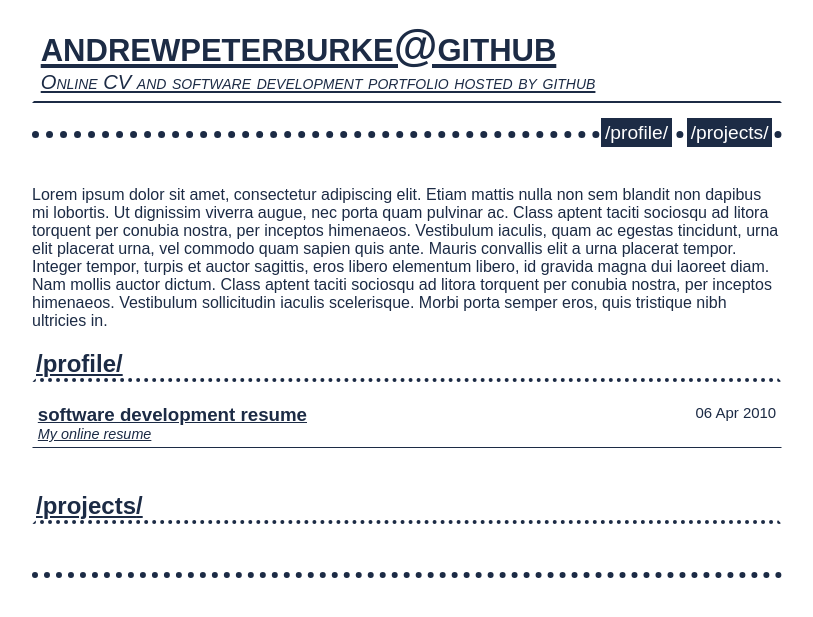
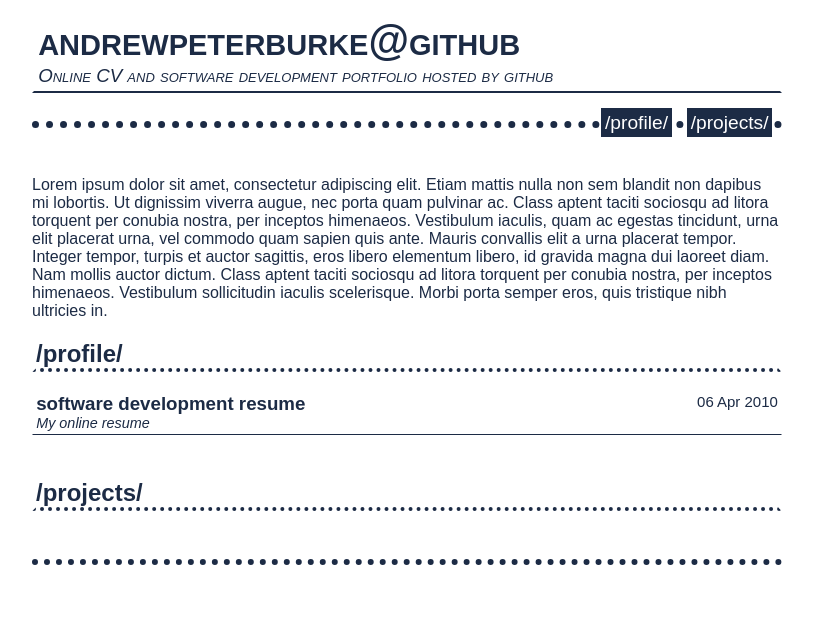
Before and after one commit to apburke/andrewpeterburke.github.com, a Jekyll site: the page built from index.markdown, in a window 1280 px wide. Shown: the top 617 px of the page, without its empty margins (233-1046 px from the left). Built offline with Jekyll 4.4.1, drawn with Linux system fonts in a browser that asks for light colours.

Commit message:
Minor css edits

```diff
--- a/css/default.css
+++ b/css/default.css
@@ -12,7 +12,7 @@
 }
 
  #header {
-  font-size: 1.4em;
+  font-size: 1.3em;
   margin: .5em 0em;
  }
 
@@ -35,6 +35,7 @@
 
 .branch a, .site_heading a {
  color: inherit;
+ text-decoration: none;
 }
 
 .branch h2 {
@@ -83,8 +84,8 @@
 
 
 .post_heading, .site_heading {
- padding: .3em;
- margin: 0 0 .5em;
+ padding: .2em;
+ margin: 0;
  border: .1em solid #FFF;
  border-bottom: .1em solid;
  border-: .1em solid;
@@ -92,7 +93,7 @@
 }
 
 .post_heading a:visited {
- font-size: .8em;
+ font-size: .9em;
 }
 
 .post_heading a:visited h3 {
```
